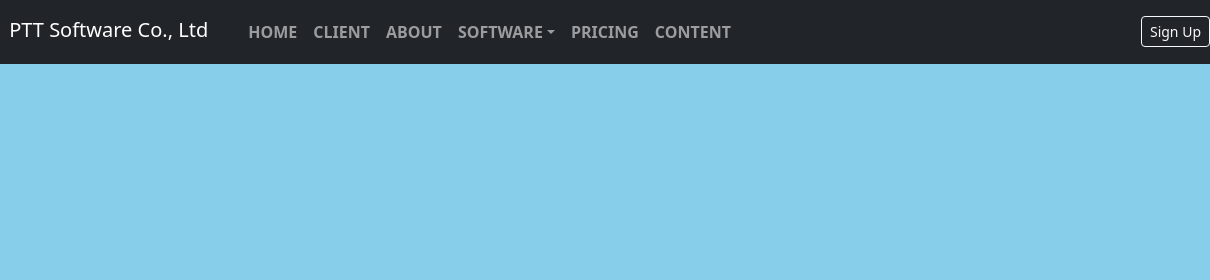
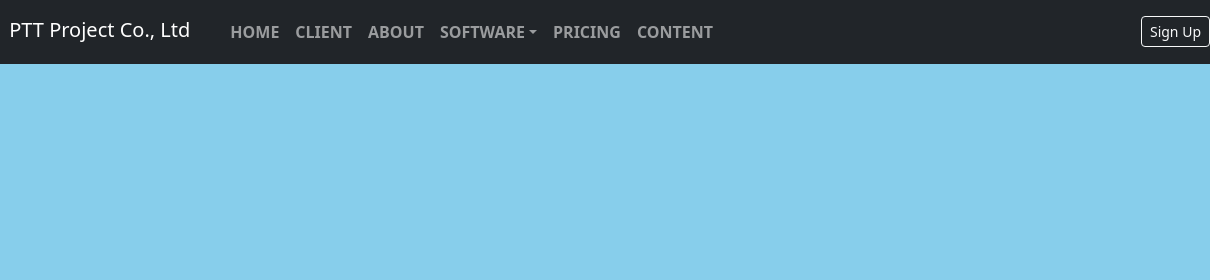
Before and after one commit to thihazawz/pttproject, a plain HTML site: page index.html in a window 1280 px wide. Shown: the top 280 px of the page, 70-1280 px from the left. Drawn offline with nearby package versions, Linux system fonts and the light colour scheme.

Commit message:
title change 12/march/2024 12:50

```diff
--- a/index.html
+++ b/index.html
@@ -49,7 +49,7 @@
     <nav class="navbar navbar-expand-md bg-dark navbar-dark"> <!--if use dark, use navebar-dark !-->
         <a href="#" class="navbar-brand mx-3">
             <img src="https://upload.wikimedia.org/wikipedia/commons/3/33/Vanamo_Logo.png" width="50" alt="sitelog">
-            <span class="ms-2">PTT Software Co., Ltd</span>
+            <span class="ms-2">PTT Project Co., Ltd</span>
         </a>
         <button type="button" class="navbar-toggler" data-bs-toggle="collapse" data-bs-target="#nav"><i class="navbar-toggler-icon"></i></button>
         <div id="nav" class="navbar-collapse collapse justify-content-between">
```
